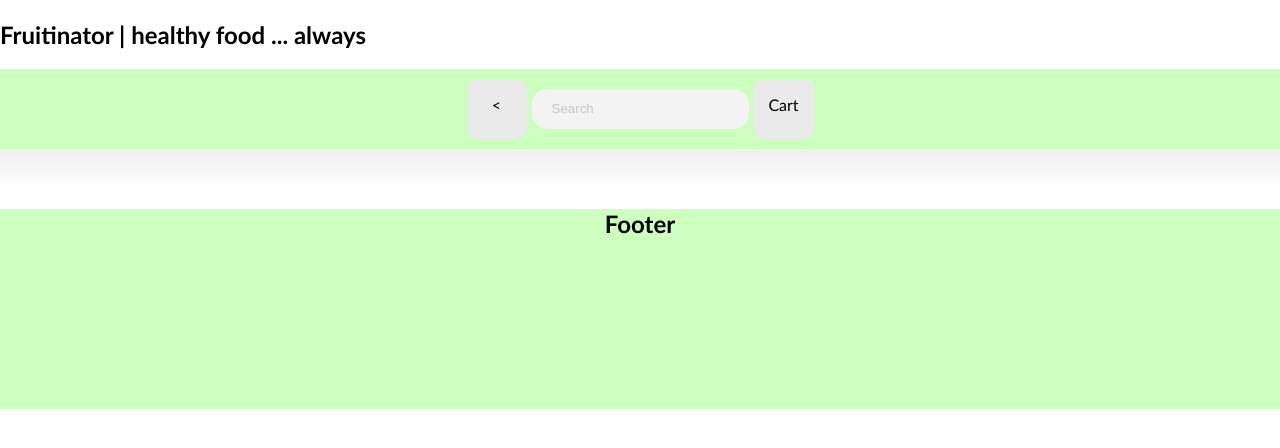
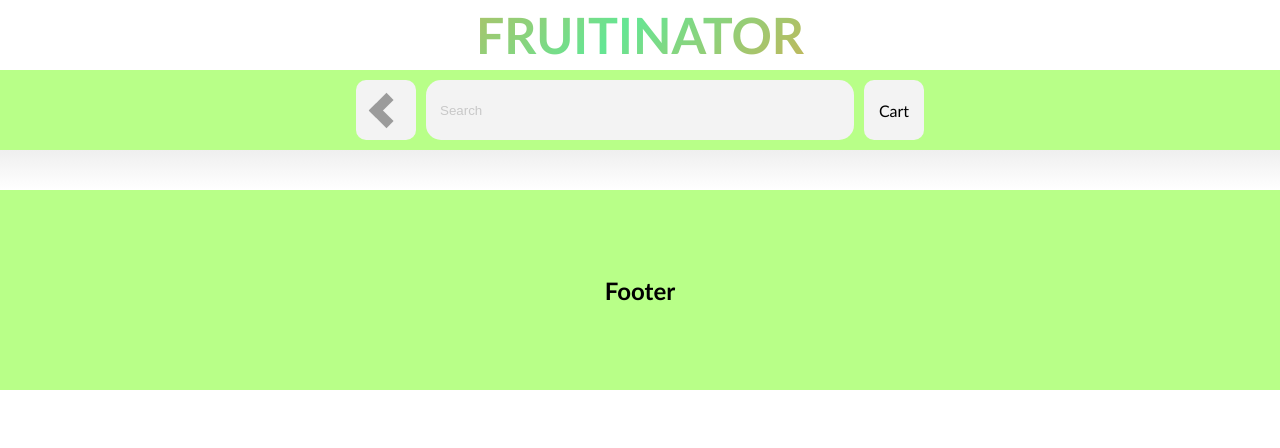
Before and after one commit to denczo/fruitinator, a React (Create React App) app in the folder frontend/: page / in a window 1280 px wide. Shown: the top 448 px of the page. Built offline with nearby package versions, Linux system fonts and the light colour scheme.

Commit message:
ADD: header

```diff
--- a/frontend/src/navigation/buttons/back/Back.css
+++ b/frontend/src/navigation/buttons/back/Back.css
@@ -1,11 +1,22 @@
 .Back{
     border-radius: 10px;
-    /* align-items: center; */
-    background-color: #eaeaea;
+    background-color: #f3f3f3;
     aspect-ratio: 1 / 1;
     text-align: center;
+    display: flex;
+    justify-content: center;
+    align-items: center;
 }
 
 .Back:hover{
     background-color: #c2c2c2;
 }
+
+.arrow {
+    width: 15px;
+    height: 15px;
+    border: 10px solid #9b9b9b;
+    border-left: 0;
+    border-top: 0;
+    transform: rotate(135deg);
+}
--- a/frontend/src/navigation/buttons/back/Back.js
+++ b/frontend/src/navigation/buttons/back/Back.js
@@ -6,7 +6,8 @@ import './Back.css';
 const Back = () => {
     let navigate = useNavigate();
     return (<div className="Back" onClick={() => navigate(-1)}>
-        <p>{"<"}</p>
+        <div className="arrow"></div>
+        {/* <p>{"<"}</p> */}
     </div>);
 }
 
--- a/frontend/src/navigation/buttons/cart/Cart.css
+++ b/frontend/src/navigation/buttons/cart/Cart.css
@@ -1,11 +1,10 @@
 .Cart{
     border-radius: 10px;
-
-    /* display: flex; */
-    /* align-items: center; */
-    background-color: #eaeaea;
+    background-color: #f3f3f3;
     aspect-ratio: 1 / 1;
-    text-align: center;
+    display: flex;
+    justify-content: center;
+    align-items: center;
 }
 
 .Cart img{
--- a/frontend/src/navigation/navbar/Navbar.css
+++ b/frontend/src/navigation/navbar/Navbar.css
@@ -4,7 +4,7 @@
     /* width: 100%; */
     height: 60px;
     padding: 10px;
-    background: #ccffbe;
+    background: #b8ff88;
     position: sticky;
     top: 0;
     z-index: 100;
--- a/frontend/src/navigation/searchbar/Searchbar.css
+++ b/frontend/src/navigation/searchbar/Searchbar.css
@@ -1,7 +1,10 @@
 input[type=text] {
-    max-width: 250px;
-    padding: 14px 20px;
-    margin: 10px 5px;
+    max-width: 400px;
+    min-width: 400px;
+    height: 100%;
+    margin-left: 10px;
+    margin-right: 10px;
+    padding: 0px 14px 0px 14px;
     border: none;
     border-radius: 15px;
     background-color: #f3f3f3;
--- a/frontend/src/structure/footer/Footer.css
+++ b/frontend/src/structure/footer/Footer.css
@@ -1,5 +1,8 @@
 .Footer {
-    background-color: #ccffbe;
+    display: flex;
+    justify-content: center;
+    align-items: center;
+    background-color: #b8ff88;
     width: 100%;
     height: 200px;
     text-align: center;
--- /dev/null
+++ b/frontend/src/structure/header/Header.css
@@ -0,0 +1,26 @@
+.Header{
+    font-size: 32px;
+    display: flex;
+    justify-content: center;
+    align-items: center;
+    padding: 5px;
+    /* font-weight: bold; */
+}
+
+.logo{
+    font-size: 50px;
+    font-weight: bold;
+    outline: none;
+    text-transform: uppercase;
+    background: linear-gradient(135deg, #e66465 0%, #f69d3c 25%, #64e694 50%, #f69d3c 75%, #e66465 100%);    background-size: 400%;
+    background-size: 400%;
+    -webkit-background-clip: text;
+    -webkit-text-fill-color: transparent;
+    animation: animate 10s linear infinite;
+}
+
+@keyframes animate {
+    to {
+        background-position: 400%;
+    }
+}
--- /dev/null
+++ b/frontend/src/structure/header/Header.js
@@ -0,0 +1,11 @@
+import React from 'react';
+import './Header.css';
+
+const Header = () => {
+    return (<div className="Header">
+            <div className="logo">Fruitinator</div>
+            {/* <div>| healthy food ... always</div> */}
+    </div>);
+}
+
+export default Header;
--- a/frontend/src/structure/wrapper/Wrapper.js
+++ b/frontend/src/structure/wrapper/Wrapper.js
@@ -4,12 +4,13 @@ import {BrowserRouter as Router} from 'react-router-dom';
 import Navbar from '../../navigation/navbar/Navbar';
 import Content from '../content/Content';
 import Footer from '../footer/Footer';
+import Header from '../header/Header';
 // import ProductInfo from '../screens/productInfo/ProductInfo';
 
 const Wrapper = () => {
     return (<div className="Wrapper">
         <Router>
-            <h2>Fruitinator | healthy food ... always</h2>
+            <Header/>
             <Navbar/>
             <Content/>
             <Footer/>
```
